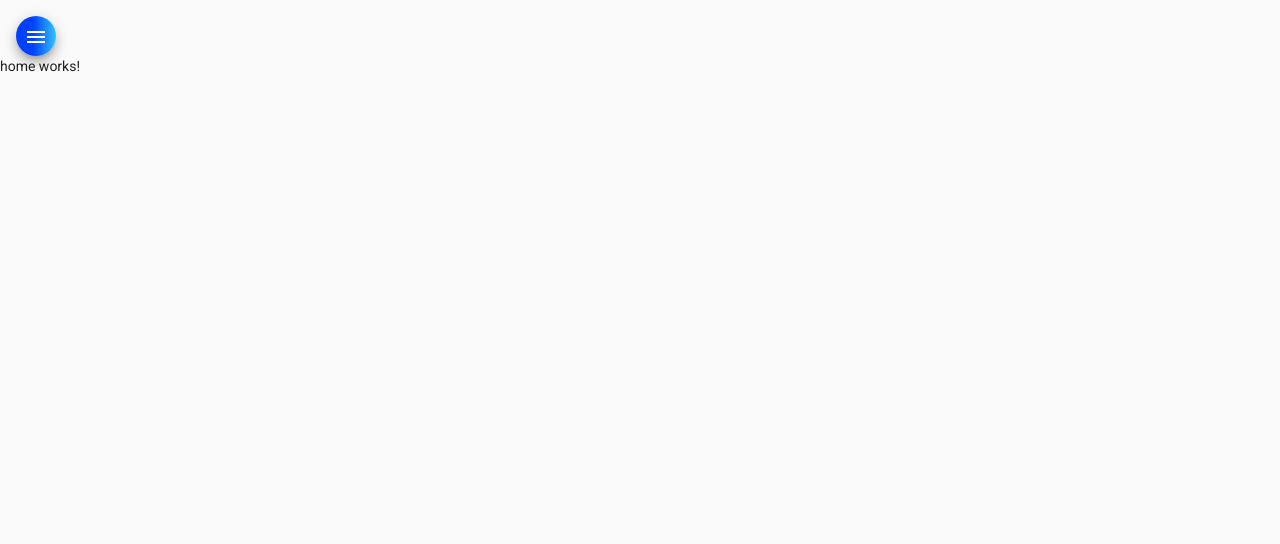
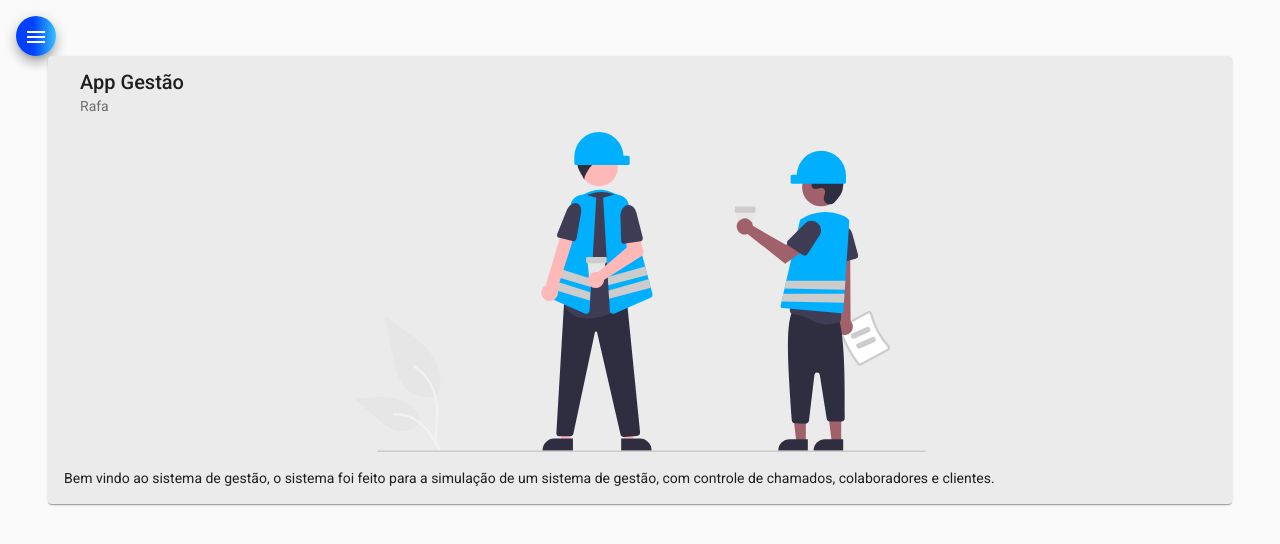
Before and after one commit to leonardols10/AppGestao-Front, an Angular app: page /home in a window 1280 px wide. Shown: the top 544 px of the page. Built offline with nearby package versions, Linux system fonts and the light colour scheme.

Commit message:
css home

```diff
--- a/src/app/components/home/home.component.css
+++ b/src/app/components/home/home.component.css
@@ -0,0 +1,8 @@
+.card{
+    width: 90%;
+    margin: auto;
+    background-color: rgb(235, 235, 235);
+}
+img{
+    height: 20rem;
+}
--- a/src/app/components/home/home.component.html
+++ b/src/app/components/home/home.component.html
@@ -1 +1,12 @@
-<p>home works!</p>
+<mat-card class="card">
+    <mat-card-header>
+      <mat-card-title>App Gestão</mat-card-title>
+      <mat-card-subtitle>Rafa</mat-card-subtitle>
+    </mat-card-header>
+    <img mat-card-image src="assets/img/home-image.svg" alt="Foto da pagina gome">
+    <mat-card-content>
+      <p>
+        Bem vindo ao sistema de gestão, o sistema foi feito para a simulação de um sistema de gestão, com controle de chamados, colaboradores e clientes.
+    </p>
+    </mat-card-content>
+  </mat-card>
```
Also changed, not shown: src/assets/img/home-image.svg (added).
